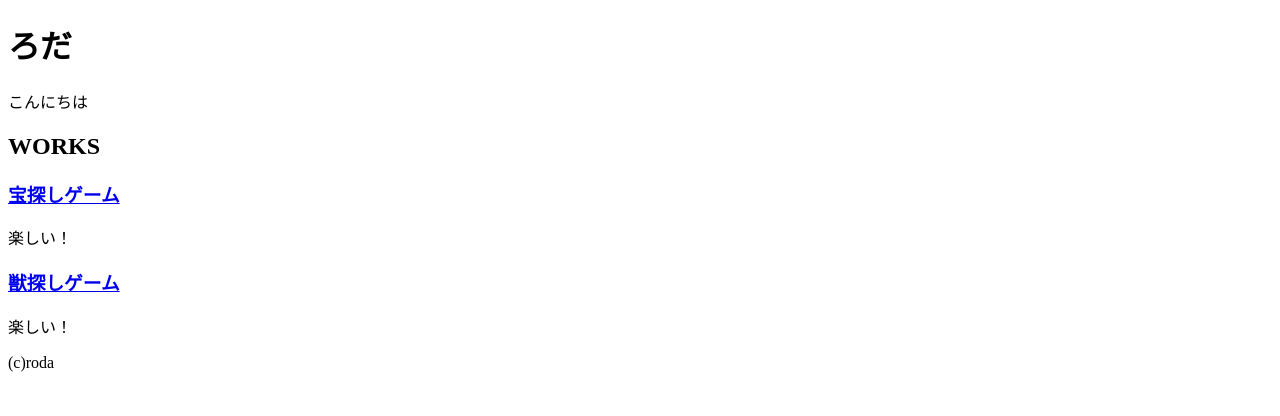
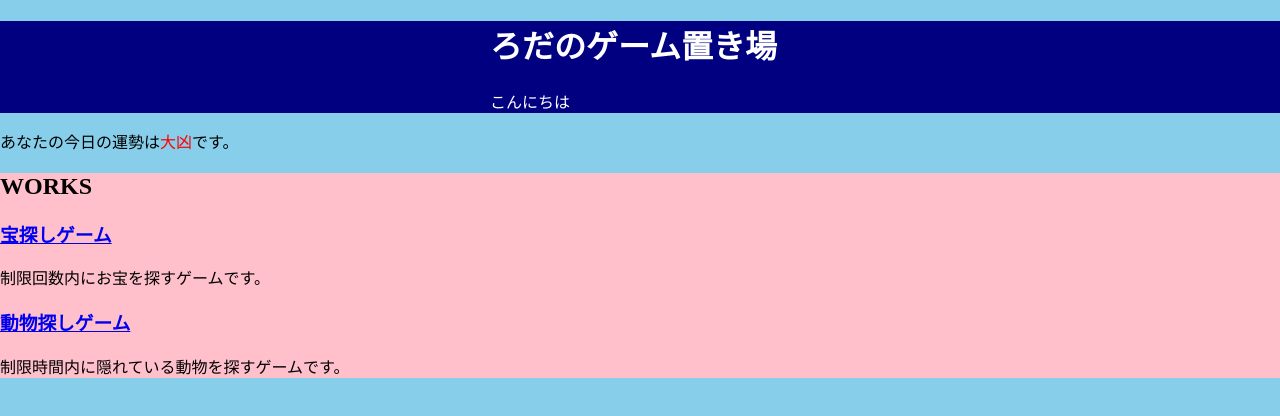
Before and after one commit to rodasha/Self-introduction, a plain HTML site: page index.html in a window 1280 px wide. Drawn offline with Linux system fonts and the light colour scheme.

Commit message:
Update index.html

```diff
--- a/index.html
+++ b/index.html
@@ -3,30 +3,49 @@
   <head>
     <meta charset="utf-8" name="description" content="ろだのポートフォリオです">
     <title>ろだのページ</title>
-    <style></style>
+    <style>
+      body{
+        background-color:skyblue;
+        margin:0;
+      }
+      header{
+        background-color:navy;
+      }
+      .name{
+        width:300px;
+        color:white;
+        margin-right:auto;
+        margin-left:auto;
+      }
+      section{background-color:pink;}
+    </style>
   </head>
   <body>
     <header>
-      <h1>ろだ</h1>
-      <p>こんにちは</p>
+      <div class="name">
+        <h1>ろだのゲーム置き場</h1>
+        <p>こんにちは</p>
+      </div>
     </header>
-    <section>
+    <script>
+      var arr=['大吉','吉','中吉','小吉','末吉','凶','大凶'];
+      var num=Math.floor(Math.random()*arr.length);
+      document.write("あなたの今日の運勢は"+arr[num].fontcolor("red")+"です。");
+    </script>
+    <section id="mainsection">
       <h1>WORKS</h1>
       <section>
         <a href="https://rodasha.github.io/TreasureHunt/" target="_blank">
           <h1>宝探しゲーム</h1>
         </a>
-        <p>楽しい！</p>
+        制限回数内にお宝を探すゲームです。
       </section>
       <section>
         <a href="https://rodasha.github.io/BeastHunt/" target="_blank">
-          <h1>獣探しゲーム</h1>
+          <h1>動物探しゲーム</h1>
         </a>
-        <p>楽しい！</p>
+        制限時間内に隠れている動物を探すゲームです。
       </section>
     </section>
-    <footer>
-      <p>(c)roda</p>
-    </footer>
   </body>
 </html>
```
